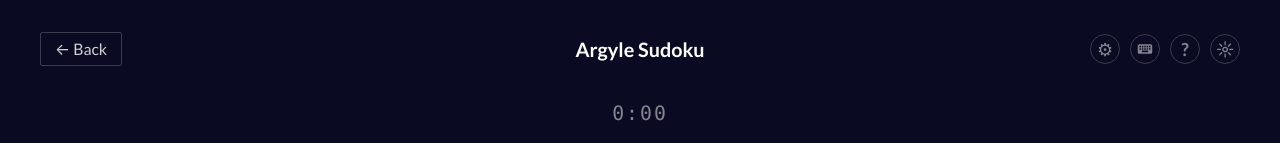
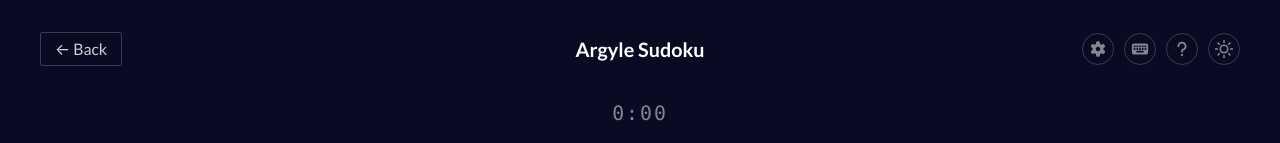
Before and after one commit to freeCodeCamp-Universe/sudoku, a React (Vite) app: page /argyle in a window 1280 px wide. Shown: the top 143 px of the page. Built offline with nearby package versions, Linux system fonts and the light colour scheme.

Commit message:
fix: use SVG for header buttons (#65)

```diff
--- a/src/app/Header/Header.module.css
+++ b/src/app/Header/Header.module.css
@@ -55,10 +55,9 @@
   outline-offset: 2px;
 }
 
-.helpBtn,
-.themeBtn {
-  width: 30px;
-  height: 30px;
+.helpBtn {
+  width: 32px;
+  height: 32px;
   border-radius: 50%;
   border: 1px solid var(--border);
   background: none;
@@ -74,18 +73,9 @@
     color 0.15s;
 }
 
-.helpBtn {
-  font-weight: 700;
-}
-
 .helpBtn:hover {
   border-color: var(--accent-blue);
   color: var(--accent-blue);
-}
-
-.themeBtn:hover {
-  border-color: var(--accent-yellow);
-  color: var(--accent-yellow);
 }
 
 .settingsWrap {
@@ -93,8 +83,8 @@
 }
 
 .settingsBtn {
-  width: 30px;
-  height: 30px;
+  width: 32px;
+  height: 32px;
   border-radius: 50%;
   border: 1px solid var(--border);
   background: none;
@@ -213,8 +203,7 @@
   color: #6a6a7a;
 }
 
-.helpBtn:focus-visible,
-.themeBtn:focus-visible {
+.helpBtn:focus-visible {
   outline: 2px solid var(--focus-ring);
   outline-offset: 2px;
 }
--- a/src/app/Header/Header.tsx
+++ b/src/app/Header/Header.tsx
@@ -1,6 +1,6 @@
-import { useTheme } from '@/app/ThemeProvider';
 import { useRef, useState, useEffect } from 'react';
 import { Link } from 'react-router-dom';
+import { ThemeToggleButton } from '@/app/ThemeToggleButton';
 import styles from './Header.module.css';
 
 interface HeaderProps {
@@ -32,7 +32,6 @@ export function Header({
   onToggleColorblind,
   onToggleHighlightPeers,
 }: HeaderProps) {
-  const { theme, toggleTheme } = useTheme();
   const [settingsOpen, setSettingsOpen] = useState(false);
   const settingsRef = useRef<HTMLDivElement>(null);
   const settingsBtnRef = useRef<HTMLButtonElement>(null);
@@ -78,7 +77,17 @@ export function Header({
               aria-controls={settingsOpen ? 'header-settings-panel' : undefined}
               onClick={() => setSettingsOpen((v) => !v)}
             >
-              ⚙
+              {/* !Font Awesome Free v7.2.0 by @fontawesome - https://fontawesome.com License - https://fontawesome.com/license/free Copyright 2026 Fonticons, Inc. */}
+              <svg
+                xmlns="http://www.w3.org/2000/svg"
+                viewBox="0 0 640 640"
+                width="20"
+                height="20"
+                fill="currentColor"
+                aria-hidden="true"
+              >
+                <path d="M259.1 73.5C262.1 58.7 275.2 48 290.4 48L350.2 48C365.4 48 378.5 58.7 381.5 73.5L396 143.5C410.1 149.5 423.3 157.2 435.3 166.3L503.1 143.8C517.5 139 533.3 145 540.9 158.2L570.8 210C578.4 223.2 575.7 239.8 564.3 249.9L511 297.3C511.9 304.7 512.3 312.3 512.3 320C512.3 327.7 511.8 335.3 511 342.7L564.4 390.2C575.8 400.3 578.4 417 570.9 430.1L541 481.9C533.4 495 517.6 501.1 503.2 496.3L435.4 473.8C423.3 482.9 410.1 490.5 396.1 496.6L381.7 566.5C378.6 581.4 365.5 592 350.4 592L290.6 592C275.4 592 262.3 581.3 259.3 566.5L244.9 496.6C230.8 490.6 217.7 482.9 205.6 473.8L137.5 496.3C123.1 501.1 107.3 495.1 99.7 481.9L69.8 430.1C62.2 416.9 64.9 400.3 76.3 390.2L129.7 342.7C128.8 335.3 128.4 327.7 128.4 320C128.4 312.3 128.9 304.7 129.7 297.3L76.3 249.8C64.9 239.7 62.3 223 69.8 209.9L99.7 158.1C107.3 144.9 123.1 138.9 137.5 143.7L205.3 166.2C217.4 157.1 230.6 149.5 244.6 143.4L259.1 73.5zM320.3 400C364.5 399.8 400.2 363.9 400 319.7C399.8 275.5 363.9 239.8 319.7 240C275.5 240.2 239.8 276.1 240 320.3C240.2 364.5 276.1 400.2 320.3 400z" />
+              </svg>
             </button>
             {settingsOpen ? (
               <div
@@ -193,8 +202,8 @@ export function Header({
             <svg
               xmlns="http://www.w3.org/2000/svg"
               viewBox="0 0 640 640"
-              width="16"
-              height="16"
+              width="20"
+              height="20"
               fill="currentColor"
               aria-hidden="true"
             >
@@ -209,17 +218,20 @@ export function Header({
             aria-label="How to play"
             onClick={onHelpOpen}
           >
-            ?
+            {/* !Font Awesome Free v7.2.0 by @fontawesome - https://fontawesome.com License - https://fontawesome.com/license/free Copyright 2026 Fonticons, Inc. */}
+            <svg
+              xmlns="http://www.w3.org/2000/svg"
+              viewBox="0 0 640 640"
+              width="20"
+              height="20"
+              fill="currentColor"
+              aria-hidden="true"
+            >
+              <path d="M224 224C224 171 267 128 320 128C373 128 416 171 416 224C416 266.7 388.1 302.9 349.5 315.4C321.1 324.6 288 350.7 288 392L288 416C288 433.7 302.3 448 320 448C337.7 448 352 433.7 352 416L352 392C352 390.3 352.6 387.9 355.5 384.7C358.5 381.4 363.4 378.2 369.2 376.3C433.5 355.6 480 295.3 480 224C480 135.6 408.4 64 320 64C231.6 64 160 135.6 160 224C160 241.7 174.3 256 192 256C209.7 256 224 241.7 224 224zM320 576C342.1 576 360 558.1 360 536C360 513.9 342.1 496 320 496C297.9 496 280 513.9 280 536C280 558.1 297.9 576 320 576z" />
+            </svg>
           </button>
         ) : null}
-        <button
-          type="button"
-          className={styles.themeBtn}
-          aria-label={theme === 'light' ? 'Switch to dark theme' : 'Switch to light theme'}
-          onClick={toggleTheme}
-        >
-          {theme === 'light' ? '☽' : '☼'}
-        </button>
+        <ThemeToggleButton />
       </div>
     </header>
   );
--- /dev/null
+++ b/src/app/ThemeToggleButton/ThemeToggleButton.module.css
@@ -0,0 +1,27 @@
+.btn {
+  width: 32px;
+  height: 32px;
+  border-radius: 50%;
+  border: 1px solid var(--border);
+  background: none;
+  color: var(--text-muted);
+  font-size: 1rem;
+  cursor: pointer;
+  display: flex;
+  align-items: center;
+  justify-content: center;
+  flex-shrink: 0;
+  transition:
+    border-color 0.15s,
+    color 0.15s;
+}
+
+.btn:hover {
+  border-color: var(--accent-blue);
+  color: var(--accent-blue);
+}
+
+.btn:focus-visible {
+  outline: 2px solid var(--focus-ring);
+  outline-offset: 2px;
+}
--- /dev/null
+++ b/src/app/ThemeToggleButton/ThemeToggleButton.tsx
@@ -0,0 +1,48 @@
+import { useTheme } from '@/app/ThemeProvider';
+import styles from './ThemeToggleButton.module.css';
+
+export function ThemeToggleButton() {
+  const { theme, toggleTheme } = useTheme();
+
+  return (
+    <button
+      type="button"
+      className={styles.btn}
+      aria-label={theme === 'light' ? 'Switch to dark theme' : 'Switch to light theme'}
+      onClick={toggleTheme}
+    >
+      {theme === 'light' ? (
+        <>
+          {/* !Font Awesome Free v7.2.0 by @fontawesome - https://fontawesome.com License - https://fontawesome.com/license/free Copyright 2026 Fonticons, Inc. */}
+          <svg
+            xmlns="http://www.w3.org/2000/svg"
+            viewBox="0 0 640 640"
+            width="20"
+            height="20"
+            fill="currentColor"
+            aria-hidden="true"
+          >
+            <path d="M303.3 112.7C196.2 121.2 112 210.8 112 320C112 434.9 205.1 528 320 528C353.3 528 384.7 520.2 412.6 506.3C309.2 482.9 232 390.5 232 280C232 214.2 259.4 154.9 303.3 112.7zM64 320C64 178.6 178.6 64 320 64C339.4 64 358.4 66.2 376.7 70.3C386.6 72.5 394 80.8 395.2 90.8C396.4 100.8 391.2 110.6 382.1 115.2C321.5 145.4 280 207.9 280 280C280 381.6 362.4 464 464 464C469 464 473.9 463.8 478.8 463.4C488.9 462.6 498.4 468.2 502.6 477.5C506.8 486.8 504.6 497.6 497.3 504.6C451.3 548.8 388.8 576 320 576C178.6 576 64 461.4 64 320z" />
+          </svg>
+        </>
+      ) : (
+        <>
+          <svg
+            xmlns="http://www.w3.org/2000/svg"
+            viewBox="0 0 24 24"
+            width="20"
+            height="20"
+            fill="currentColor"
+            aria-hidden="true"
+          >
+            <path
+              fillRule="evenodd"
+              clipRule="evenodd"
+              d="M12 16a4 4 0 1 0 0-8a4 4 0 0 0 0 8m0 2a6 6 0 1 0 0-12a6 6 0 0 0 0 12M11 0h2v4.062a8 8 0 0 0-2 0zM7.094 5.68L4.222 2.808L2.808 4.222L5.68 7.094A8 8 0 0 1 7.094 5.68M4.062 11H0v2h4.062a8 8 0 0 1 0-2m1.618 5.906l-2.872 2.872l1.414 1.414l2.872-2.872a8 8 0 0 1-1.414-1.414M11 19.938V24h2v-4.062a8 8 0 0 1-2 0m5.906-1.618l2.872 2.872l1.414-1.414l-2.872-2.872a8 8 0 0 1-1.414 1.414M19.938 13H24v-2h-4.062a8 8 0 0 1 0 2M18.32 7.094l2.872-2.872l-1.414-1.414l-2.872 2.872c.528.41 1.003.886 1.414 1.414"
+            />
+          </svg>
+        </>
+      )}
+    </button>
+  );
+}
--- /dev/null
+++ b/src/app/ThemeToggleButton/index.ts
@@ -0,0 +1 @@
+export { ThemeToggleButton } from './ThemeToggleButton';
--- a/src/app/theme.css
+++ b/src/app/theme.css
@@ -56,6 +56,7 @@
 
 .light {
   --bg-primary: #f5f5f0;
+  --accent-blue: #1565c0;
   --bg-secondary: #ebebe6;
   --bg-surface: #e0e0db;
   --border: #c8c8d8;
--- a/src/gallery/Gallery/Gallery.module.css
+++ b/src/gallery/Gallery/Gallery.module.css
@@ -35,33 +35,6 @@
   width: 100%;
   display: flex;
   justify-content: flex-end;
-}
-
-.themeBtn {
-  width: 30px;
-  height: 30px;
-  border-radius: 50%;
-  border: 1px solid var(--border);
-  background: none;
-  color: var(--text-muted);
-  font-size: 1rem;
-  cursor: pointer;
-  display: flex;
-  align-items: center;
-  justify-content: center;
-  transition:
-    border-color 0.15s,
-    color 0.15s;
-}
-
-.themeBtn:hover {
-  border-color: var(--accent-yellow);
-  color: var(--accent-yellow);
-}
-
-.themeBtn:focus-visible {
-  outline: 2px solid var(--focus-ring);
-  outline-offset: 2px;
 }
 
 .controls {
--- a/src/gallery/Gallery/Gallery.tsx
+++ b/src/gallery/Gallery/Gallery.tsx
@@ -1,5 +1,5 @@
 import { useMemo, useState } from 'react';
-import { useTheme } from '@/app/ThemeProvider';
+import { ThemeToggleButton } from '@/app/ThemeToggleButton';
 import type { Variant } from '@/engine/types';
 import { VariantCard } from '@/gallery/VariantCard';
 import { variantRegistry } from '@/variants/registry';
@@ -67,7 +67,6 @@ export function Gallery() {
   const [sortMode, setSortMode] = useState<SortMode>(
     () => (localStorage.getItem('sudoku-sort') as SortMode | null) ?? 'popularity'
   );
-  const { theme, toggleTheme } = useTheme();
   const visibleVariants = useMemo(
     () => sortVariants(filterVariants(ALL_VARIANTS, query), sortMode),
     [query, sortMode]
@@ -77,14 +76,7 @@ export function Gallery() {
     <main id="main-content" tabIndex={-1} className={styles.main}>
       <header className={styles.header}>
         <div className={styles.headerTopBar}>
-          <button
-            type="button"
-            className={styles.themeBtn}
-            aria-label={theme === 'light' ? 'Switch to dark theme' : 'Switch to light theme'}
-            onClick={toggleTheme}
-          >
-            {theme === 'light' ? '☽' : '☼'}
-          </button>
+          <ThemeToggleButton />
         </div>
         <h1 className={styles.heading}>SUDOKU</h1>
         <p className={styles.subheading}>32 sudoku variants for every skill level</p>
```
Also changed, not shown: 2 other files (tests, documents, lock files or other folders).
